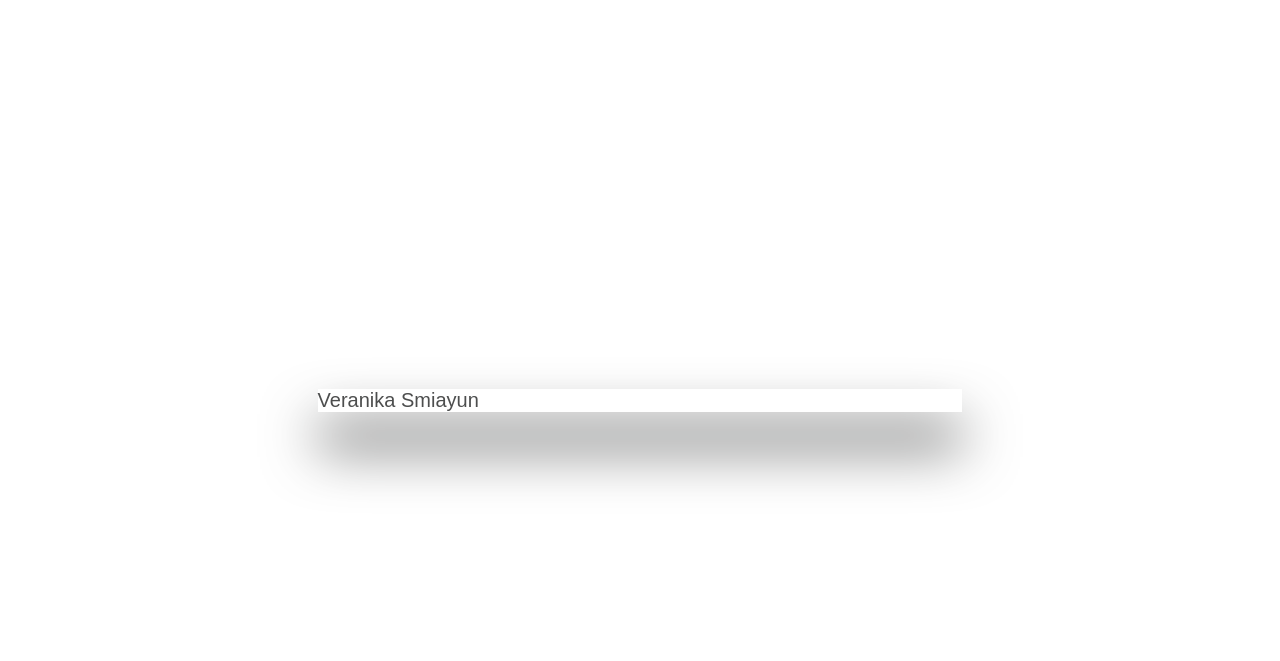
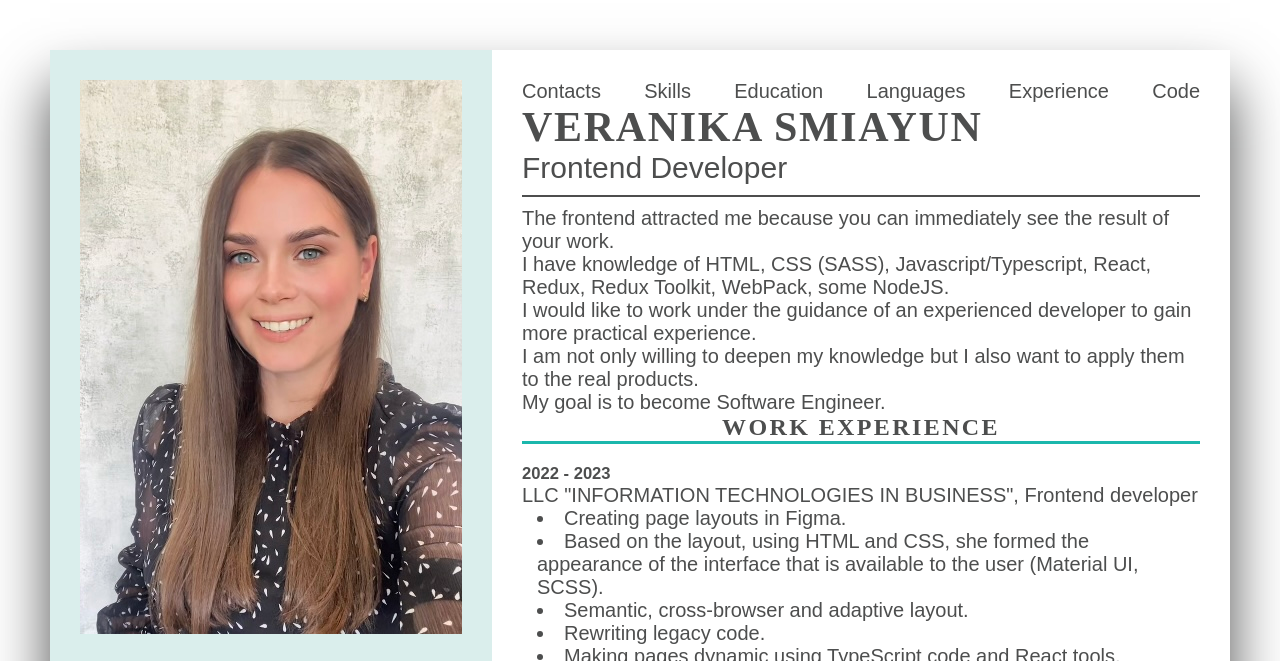
Before and after one commit to Veronika2811/rsschool-cv, a plain HTML site: page index.html in a window 1280 px wide. Shown: the top 661 px of the page. Drawn offline with Linux system fonts and the light colour scheme; a web font is replaced by a local one.

Commit message:
refactor: delete comment

```diff
--- a/index.html
+++ b/index.html
@@ -16,8 +16,7 @@
 </head>
 <body>
   <main class="main">
-    <p>Veranika Smiayun</p>
-    <!-- <div class="left-side">
+    <div class="left-side">
       <div class="wrapper">
         <div class="image">
           <img src="./images/veranika.jpg" alt="Veranika Smiayun">
@@ -218,7 +217,7 @@
           </a>
       </footer>
       </div>
-    </div> -->
+    </div>
   </main>
   <script src="./styles/prism/prism.js"></script>
 </body>
```
